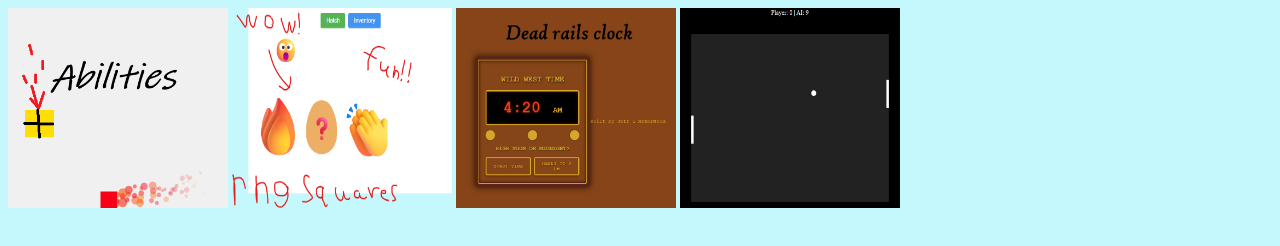
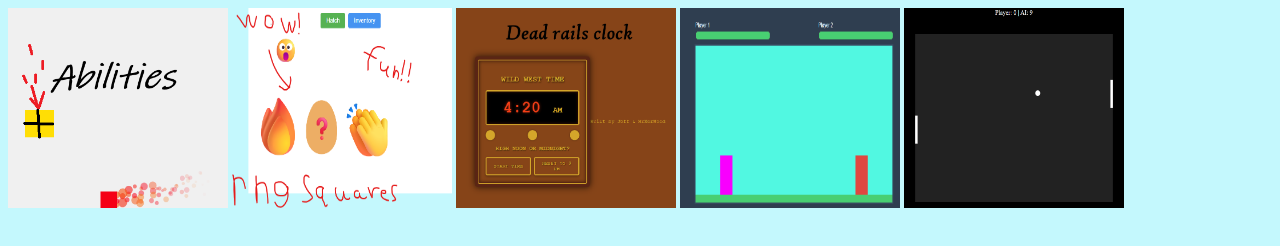
Before and after one commit to AwesomeJeff7/jeffsHub, a plain HTML site: page index.html in a window 1280 px wide. Drawn offline with Linux system fonts and the light colour scheme.

Commit message:
Update index.html

```diff
--- a/index.html
+++ b/index.html
@@ -3,6 +3,7 @@
 <a href="https://awesomejeff7.github.io/notgame/"><img src="Abil.png" width="220" height="200"></a>
 <a href="https://awesomejeff7.github.io/rng/"><img src="rngsquare.png" width="220" height="200"></a>
 <a href="https://deadrailsclock.netlify.app/"><img src="deadrails.png" width="220" height="200"></a>
+<a href="https://awesomejeff7.github.io/fighting/"><img src="fight.png" width="220" height="200"></a>
 <a href="https://https://awesomejeff7.github.io/pong//"><img src="pong.png" width="220" height="200"></a>
   </body>
 </html>
```
